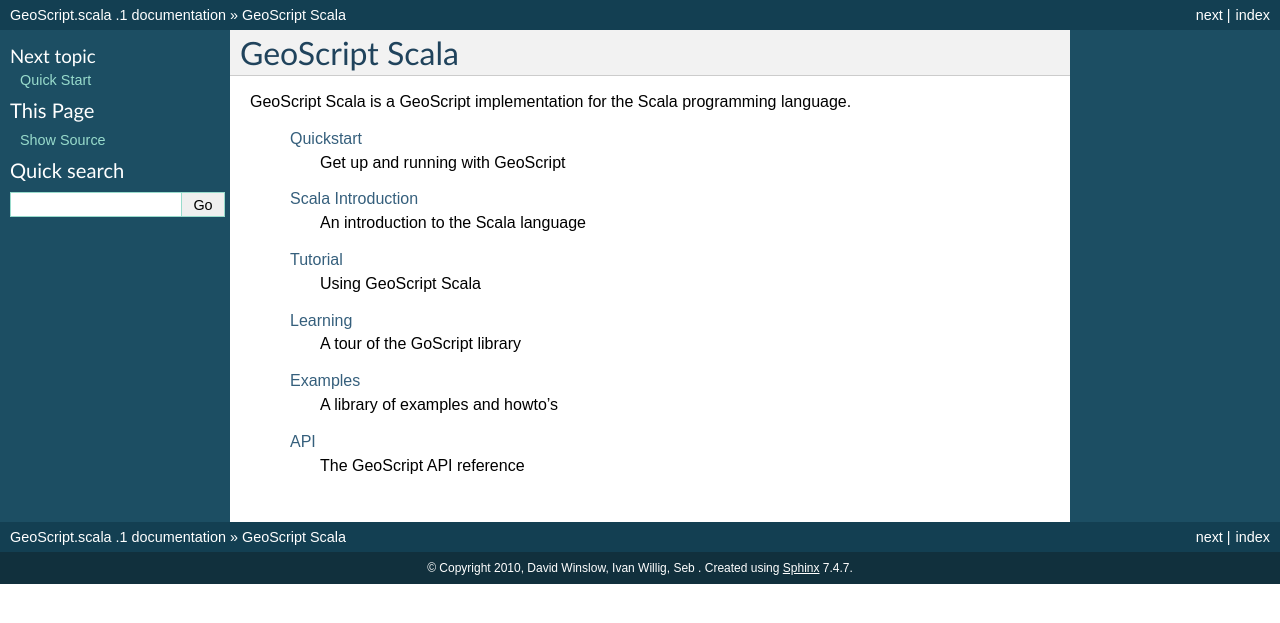
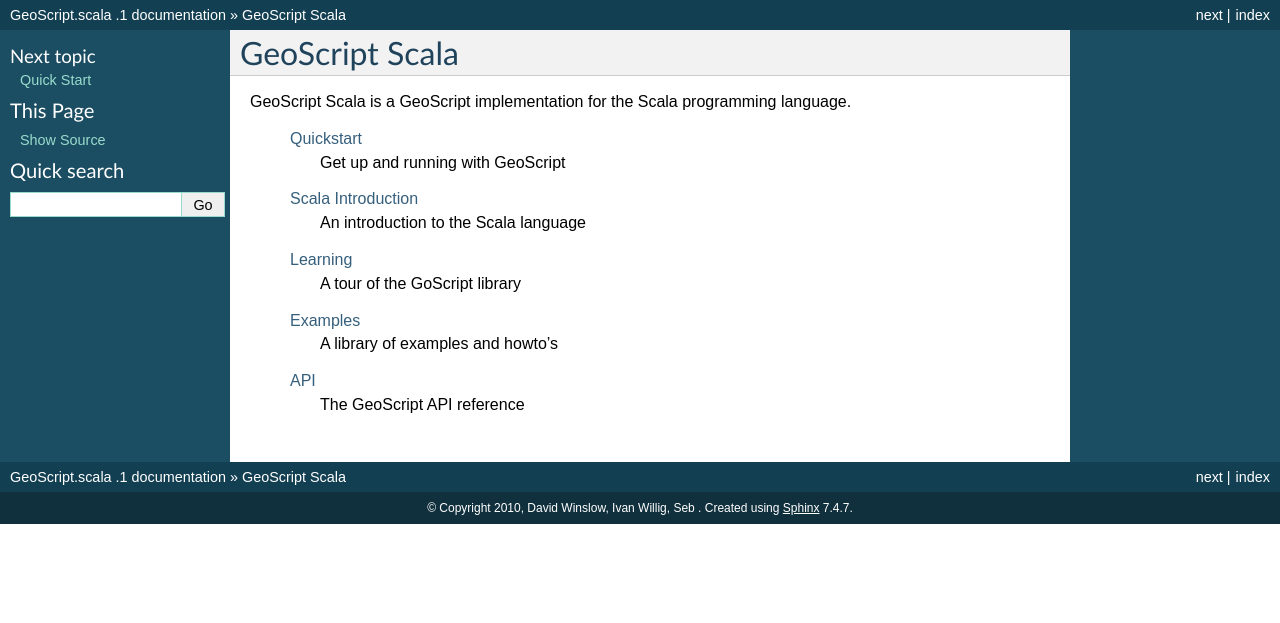
Before and after one commit to dwins/geoscript.scala, a Sphinx documentation site: the page built from docs/index.rst, in a window 1280 px wide. Shown: the top 623 px of the page. Built offline with Sphinx 7.4.7, drawn with Linux system fonts in a browser that asks for light colours.

Commit message:
Hide unfinished tutorial from Sphinx start page.

```diff
--- a/docs/index.rst
+++ b/docs/index.rst
@@ -11,7 +11,6 @@
 
    quickstart
    introduction
-   tutorial
 
 GeoScript Scala is a GeoScript implementation for the Scala programming language.
 
@@ -21,9 +20,6 @@
    :ref:`Scala Introduction <scala_introduction>`
      An introduction to the Scala language
 
-   :ref:`Tutorial <tutorial>`
-     Using GeoScript Scala
-
    `Learning <../learning>`_
      A tour of the GoScript library
 
```
